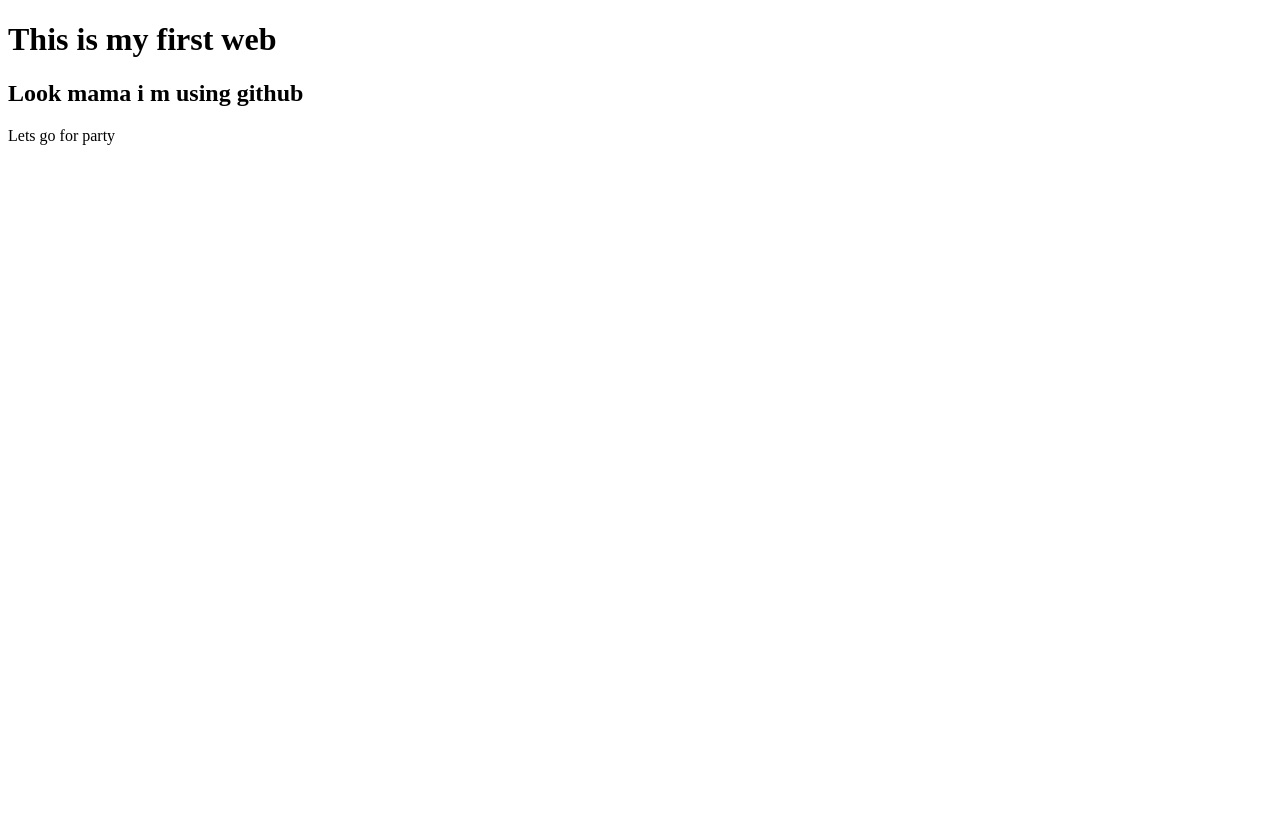
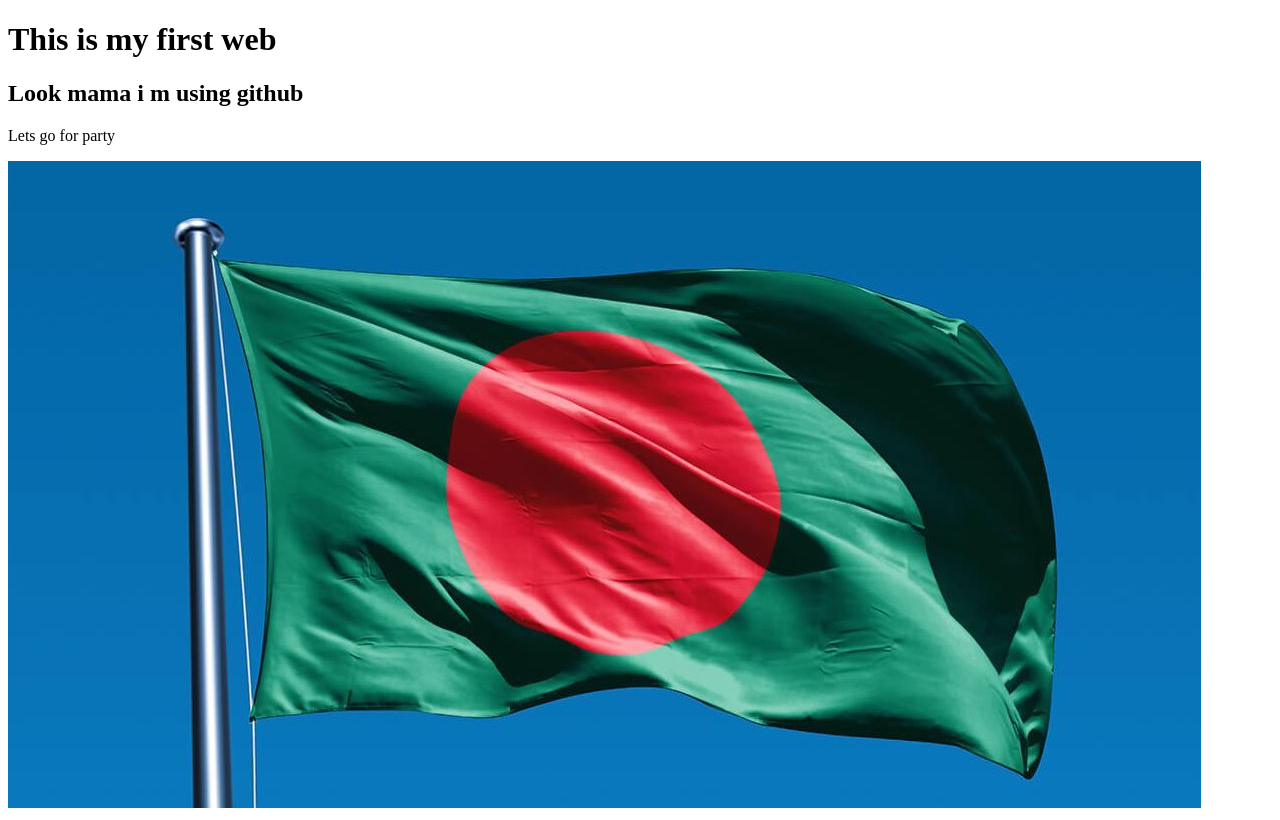
Before and after one commit to FahimS/first-website, a plain HTML site: page index.html in a window 1280 px wide. Drawn offline with Linux system fonts and the light colour scheme.

Commit message:
flag added

```diff
--- a/index.html
+++ b/index.html
@@ -9,5 +9,6 @@
     <h1>This is my first web</h1>
     <h2>Look mama i m using github</h2>
     <p>Lets go for party</p>
+    <img src="flag.jpg" alt="">
 </body>
 </html>
```
Also changed, not shown: flag.jpg (added).
